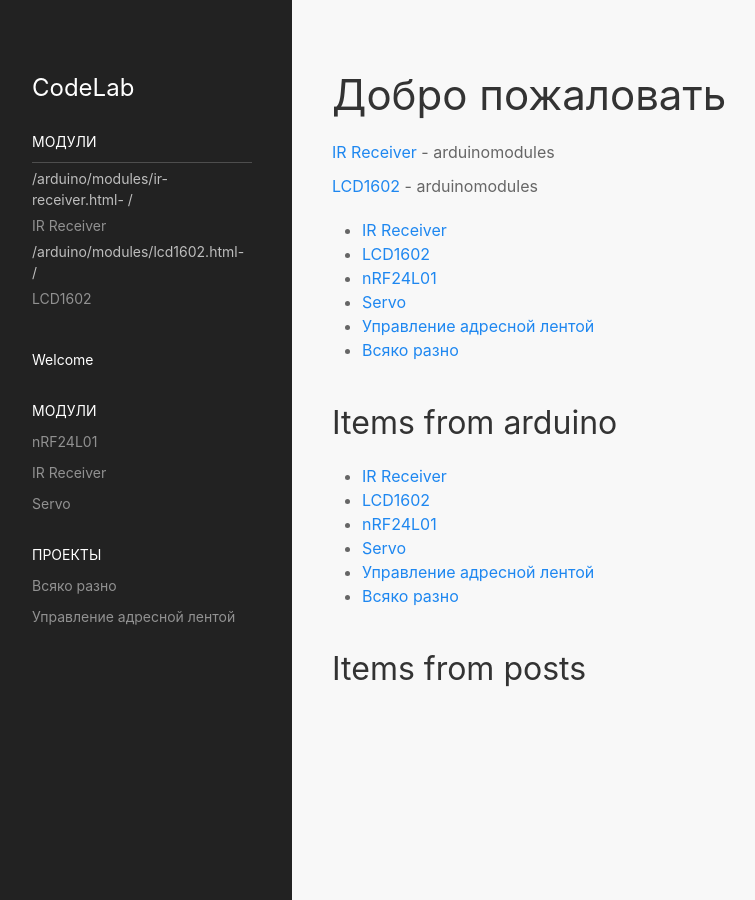
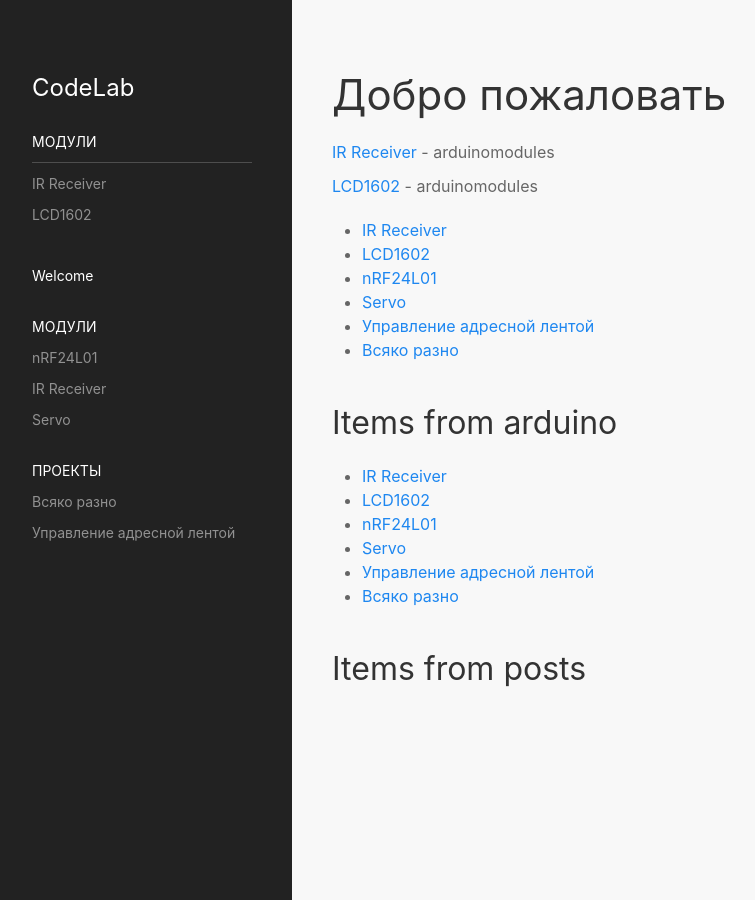
Before and after one commit to ProjectErlon/ProjectErlon.github.io, a Jekyll site: the page built from index.md, in a window 1280 px wide. Shown: the whole page, without its empty margins (8-763 px from the left). Built offline with Jekyll 4.4.1, drawn with Linux system fonts in a browser that asks for light colours; nearby versions of some CDN libraries.

Commit message:
Update sidebar.navigation.html

```diff
--- a/_includes/sidebar.navigation.html
+++ b/_includes/sidebar.navigation.html
@@ -8,11 +8,9 @@
     <li class="uk-nav-divider"></li>
 
     {% for u_document in u_documents %}
-    {{u_document.url}}- {{page_url}}
-
-    <li {% if u_document.url == page_url and page.nav.level_1 %}uk-parent{% endif %} {% if u_document.url == page_url %}uk-active{% endif %}>
+        <li {% if u_document.url == page.url and page.nav.level_1 %}uk-parent{% endif %} {% if u_document.url == page.url %}uk-active{% endif %}>
             <a href="{{ u_document.url }}">{{ u_document.title }}</a>
-                {% if u_document.url == page_url and page.nav.level_1 %}
+            {% if u_document.url == page.url and page.nav.level_1 %}
                 <ul class="uk-nav-sub">
                     {% for pl1 in page.nav.level_1 %}
                         <li><a href="{{ pl1.url }}">{{ pl1.title }}</a></li>
```
Lines whose indentation alone changed are shown as unchanged.
